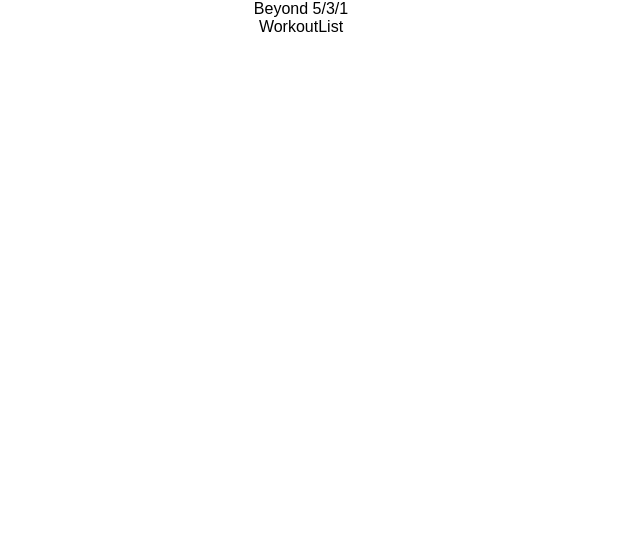
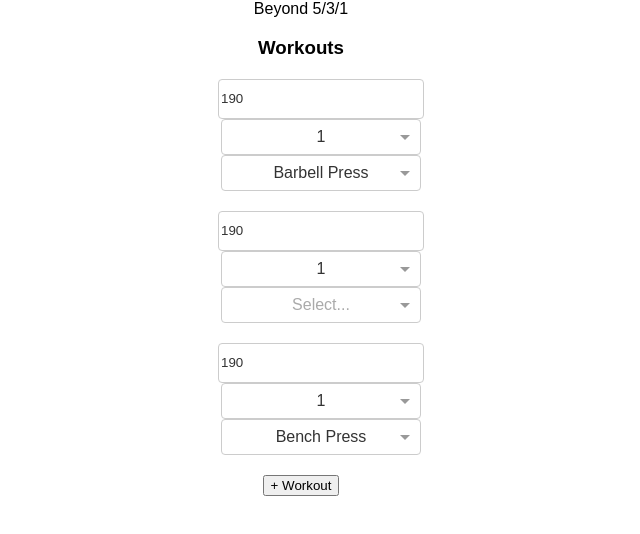
Before and after one commit to martinbee/beyond-web-app, a React (Create React App) app: page / in a window 1280 px wide. Shown: the top 534 px of the page, without its empty margins (339-979 px from the left). Built offline with nearby package versions, Linux system fonts and the light colour scheme.

Commit message:
feat: begin work out workouts and workout logic

```diff
--- a/package.json
+++ b/package.json
@@ -11,10 +11,12 @@
     "react-scripts": "1.0.10"
   },
   "dependencies": {
+    "prop-types": "^15.5.10",
     "react": "^15.6.1",
     "react-dom": "^15.6.1",
     "react-redux": "^5.0.5",
     "react-router-dom": "^4.1.2",
+    "react-select": "^1.0.0-rc.5",
     "redux": "^3.7.2"
   },
   "scripts": {
--- a/src/App.js
+++ b/src/App.js
@@ -1,4 +1,5 @@
 import React from 'react';
+import 'react-select/dist/react-select.css';
 
 import './App.css';
 import Home from './components/Home';
--- /dev/null
+++ b/src/components/Home/WorkoutList/Workout/Display.jsx
@@ -0,0 +1,52 @@
+import React from 'react';
+import { arrayOf, shape, string, func } from 'prop-types';
+import Select from 'react-select';
+
+import './workout.css';
+
+const Workout = ({ weekAndLiftDropdownConfig, trainingMaxInputConfig }) => {
+  const renderTrainingMax = () => (
+    <input className="training-max-input" {...trainingMaxInputConfig} />
+  );
+
+  const renderWeekAndLiftDropdowns = () => (
+    weekAndLiftDropdownConfig.map(({ id, ...rest }) => (
+      <div key={id} className="week-lift-dropdown">
+        <Select
+          clearable={false}
+          searchable={false}
+          {...rest}
+        />
+      </div>
+    ))
+  );
+
+  return (
+    <div className="workout-container">
+      {renderTrainingMax()}
+      {renderWeekAndLiftDropdowns()}
+    </div>
+  );
+};
+
+Workout.propTypes = {
+  weekAndLiftDropdownConfig: arrayOf(
+    shape({
+      id: string.isRequired,
+      onChange: func.isRequired,
+      options: arrayOf(
+        shape({
+          value: string.isRequired,
+          label: string.isRequired,
+        }),
+      ),
+    }),
+  ).isRequired,
+  trainingMaxInputConfig: shape({
+    id: string.isRequired,
+    type: string.isRequired,
+    onChange: func.isRequired,
+  }),
+};
+
+export default Workout;
--- a/src/components/Home/WorkoutList/Workout/index.jsx
+++ b/src/components/Home/WorkoutList/Workout/index.jsx
@@ -1,6 +1,56 @@
 import React from 'react';
-import { string } from 'prop-types';
+import { number } from 'prop-types';
 
-const Workout = ({ test }) => (
-  <div>hello</div>
-);
+import Display from './Display';
+
+const weekAndLiftDropdown = [
+  {
+    id: 'weekNumber',
+    options: [
+      { value: '1', label: '1' },
+      { value: '2', label: '2' },
+      { value: '3', label: '3' },
+    ],
+  },
+  {
+    id: 'coreLift',
+    options: [
+      { value: 'squat', label: 'Squat' },
+      { value: 'press', label: 'Barbell Press' },
+      { value: 'bench', label: 'Bench Press' },
+      { value: 'deadlift', label: 'Deadlift' },
+    ],
+  },
+];
+
+const trainingMaxInput = {
+  id: 'trainingMax',
+  type: 'text',
+};
+
+const Workout = (props) => {
+  const weekAndLiftDropdownConfig = weekAndLiftDropdown.map(config => ({
+    ...config,
+    onChange: selection => console.log(selection),
+    value: props[config.id],
+  }));
+
+  const trainingMaxInputConfig = {
+    ...trainingMaxInput,
+    onChange: evt => console.log(evt.target.value),
+    value: props.trainingMax,
+  };
+
+  return (
+    <Display
+      weekAndLiftDropdownConfig={weekAndLiftDropdownConfig}
+      trainingMaxInputConfig={trainingMaxInputConfig}
+    />
+  );
+};
+
+Workout.propTypes = {
+  trainingMax: number.isRequired,
+};
+
+export default Workout;
--- /dev/null
+++ b/src/components/Home/WorkoutList/Workout/workout.css
@@ -0,0 +1,23 @@
+.workout-container {
+  margin: 20px;
+}
+
+.week-lift-dropdown {
+  width: 200px;
+  margin: auto;
+}
+
+.training-max-input {
+  width: 200px;
+  background-color: #fff;
+  border-color: #d9d9d9 #ccc #b3b3b3;
+  border-radius: 4px;
+  border: 1px solid #ccc;
+  color: #333;
+  cursor: default;
+  height: 36px;
+  outline: none;
+  overflow: hidden;
+  position: relative;
+  line-height: 36px;
+}
--- a/src/components/Home/WorkoutList/index.jsx
+++ b/src/components/Home/WorkoutList/index.jsx
@@ -1,14 +1,76 @@
 import React from 'react';
 
+import Workout from './Workout';
+
+const workouts = [
+  {
+    trainingMax: '190',
+    weekNumber: '1',
+    coreLift: 'press',
+  },
+  {
+    trainingMax: '190',
+    weekNumber: '1',
+    coreLift: 'deadLift',
+  },
+  {
+    trainingMax: '190',
+    weekNumber: '1',
+    coreLift: 'bench',
+  },
+];
+
+const coreLifts = ['press', 'deadLift', 'bench', 'squat'];
+const weekNumbers = ['1', '2', '3'];
+
 const WorkoutList = () => {
-  return <div>WorkoutList</div>;
+  const renderWorkouts = () => (
+    workouts.map(Workout)
+  );
+
+  const addWorkout = () => {
+    const lastWorkout = workouts[workouts.length - 1];
+    const lastCoreLift = coreLifts.indexOf(lastWorkout.coreLift);
+    const lastTrainingMax = lastWorkout.trainingMax;
+    const lastWeekNumber = weekNumbers.indexOf(lastWorkout.weekNumber);
+
+    const nextCoreLift = coreLifts[lastCoreLift + 1] || coreLifts[0];
+
+    let nextWeekNumber = lastWeekNumber;
+
+    if (lastCoreLift === coreLifts.length) {
+      if (lastWeekNumber !== -1) {
+        nextWeekNumber = weekNumbers[lastWeekNumber + 1];
+      } else {
+        nextWeekNumber = weekNumbers[0];
+      }
+    }
+
+    const newWorkout = {
+      trainingMax: lastTrainingMax,
+      coreLift: nextCoreLift,
+      weekNumber: nextWeekNumber,
+    };
+
+    workouts.push(newWorkout);
+    console.log(workouts);
+  };
+
+  const renderAddWorkout = () => (
+    <button onClick={addWorkout}>
+      + Workout
+    </button>
+  );
+
+  return (
+    <div>
+      <h3>Workouts</h3>
+      <ul>
+        {renderWorkouts()}
+      </ul>
+      {renderAddWorkout()}
+    </div>
+  );
 };
 
 export default WorkoutList;
-
-// workouts = [workout]
-// workout = {
-//   tm
-//   workout type
-//   main exercise
-// }
```
